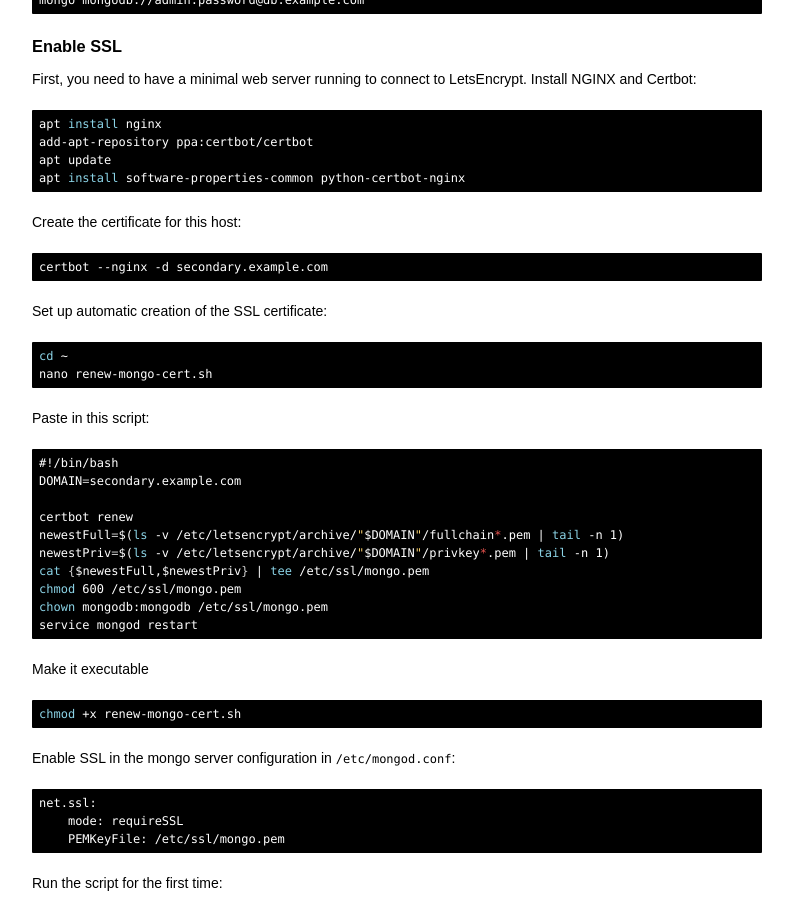
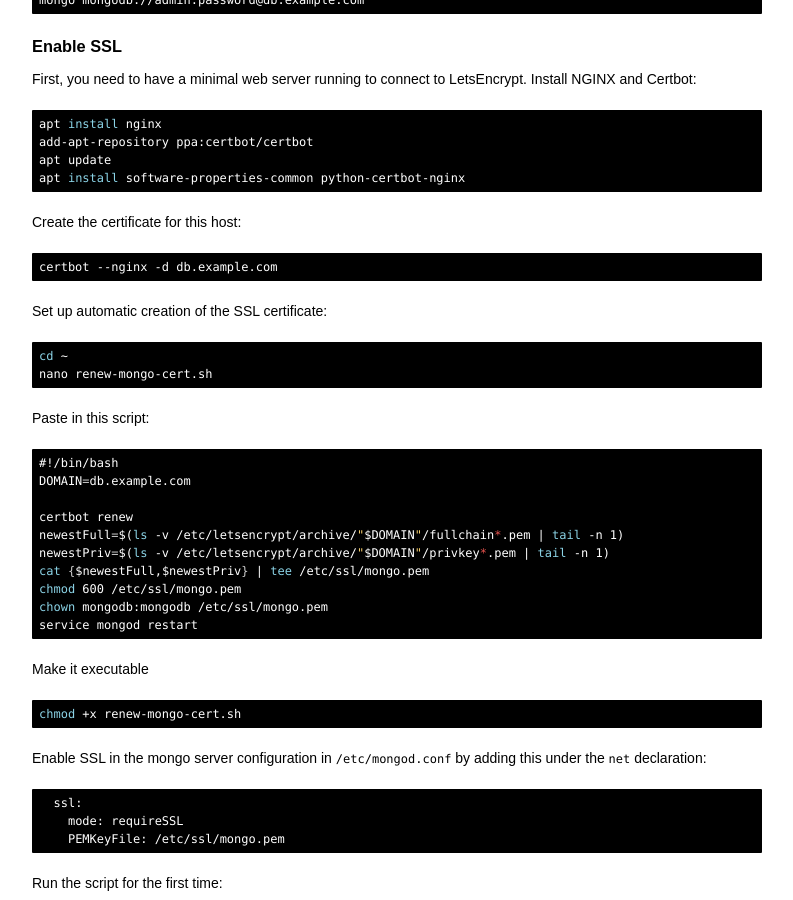
Before and after one commit to jamesloper/blog, a Jekyll site: the page built from _posts/2019-07-01-mongodb-cluster-setup-with-ssl.md, in a window 1280 px wide and 900 px high, scrolled down 1491 px. Shown: the whole window, without its empty margins (348-1141 px from the left). Built offline with Jekyll 4.4.1, drawn with Linux system fonts in a browser that asks for light colours.

Commit message:
update mongo post

````diff
--- a/_posts/2019-07-01-mongodb-cluster-setup-with-ssl.md
+++ b/_posts/2019-07-01-mongodb-cluster-setup-with-ssl.md
@@ -100,7 +100,7 @@
 
 Create the certificate for this host:
 ``` bash
-certbot --nginx -d secondary.example.com
+certbot --nginx -d db.example.com
 ```
 
 Set up automatic creation of the SSL certificate:
@@ -114,7 +114,7 @@
 
 ``` bash
 #!/bin/bash
-DOMAIN=secondary.example.com
+DOMAIN=db.example.com
 
 certbot renew
 newestFull=$(ls -v /etc/letsencrypt/archive/"$DOMAIN"/fullchain*.pem | tail -n 1)
@@ -131,10 +131,10 @@
 chmod +x renew-mongo-cert.sh
 ```
 
-Enable SSL in the mongo server configuration in `/etc/mongod.conf`:
+Enable SSL in the mongo server configuration in `/etc/mongod.conf` by adding this under the `net` declaration:
 
 ``` yaml
-net.ssl:
+  ssl:
     mode: requireSSL
     PEMKeyFile: /etc/ssl/mongo.pem
 ```
````
